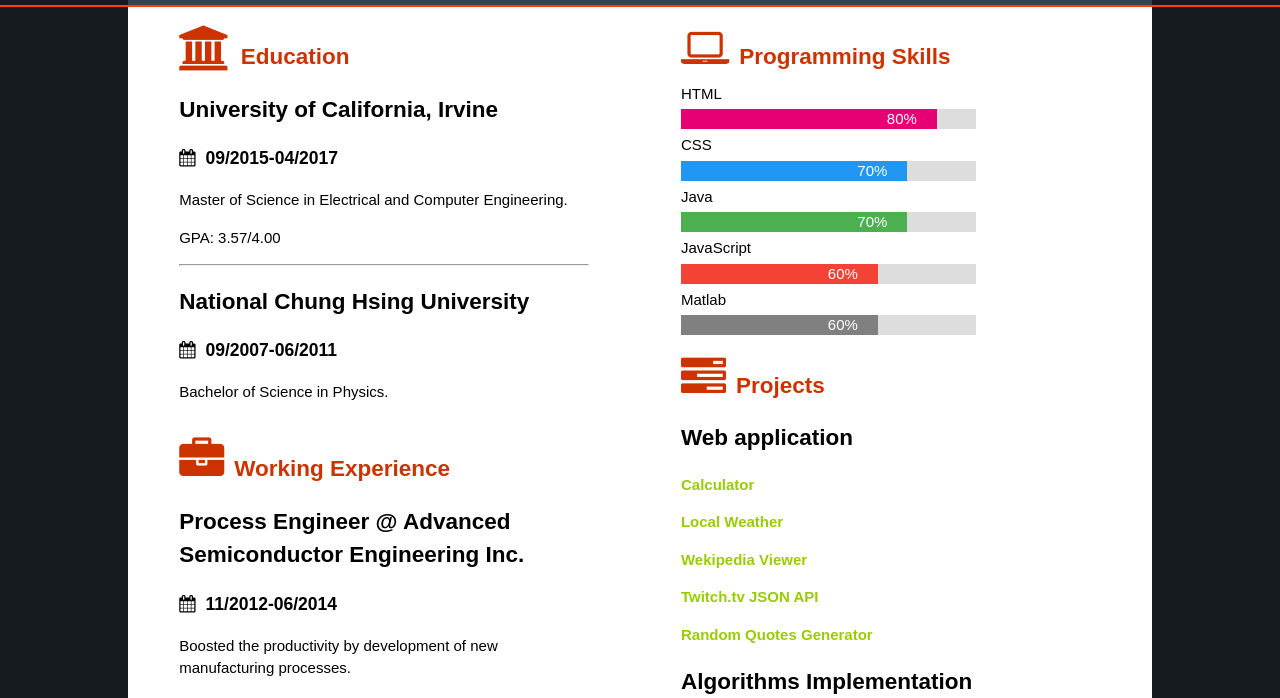
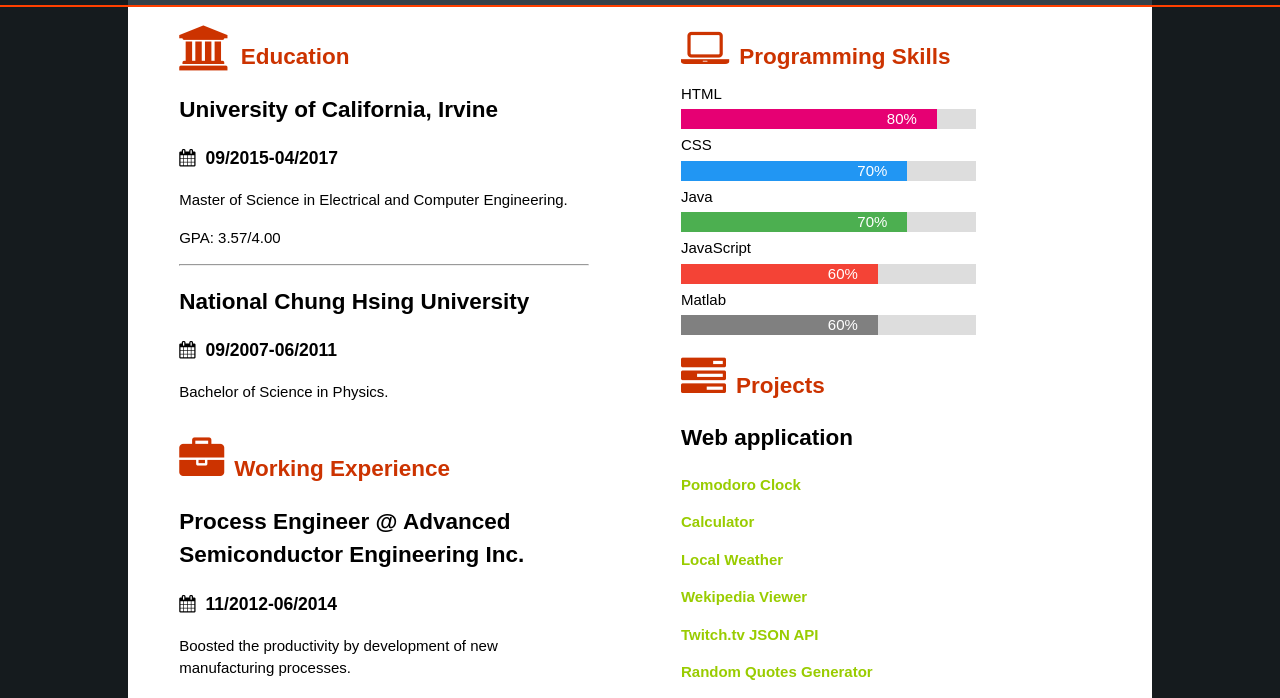
Before and after one commit to jamie3160003/myFirstWebsite, a plain HTML site: page index.html in a window 1280 px wide. Shown: the part 378-1076 px from the top of the page. Drawn offline with Linux system fonts and the light colour scheme.

Commit message:
add pomodoro clock

```diff
--- a/index.html
+++ b/index.html
@@ -95,6 +95,7 @@
         <div class="container projects">
           <h1 class="title"><i class="fa fa-tasks fa-2x icon"></i>Projects</h1>
           <h2>Web application</h2>
+          <p><a href="https://codepen.io/jamie3160003/full/pwYywQ/" target="_blank">Pomodoro Clock</a></p>
           <p><a href="https://codepen.io/jamie3160003/full/qjgrYe/" target="_blank">Calculator</a></p>
           <p><a href="https://codepen.io/jamie3160003/full/LLJbpm/" target="_blank">Local Weather</a></p>
           <p><a href="https://codepen.io/jamie3160003/full/JJaQVo/" target="_blank">Wekipedia Viewer</a></p>
```
